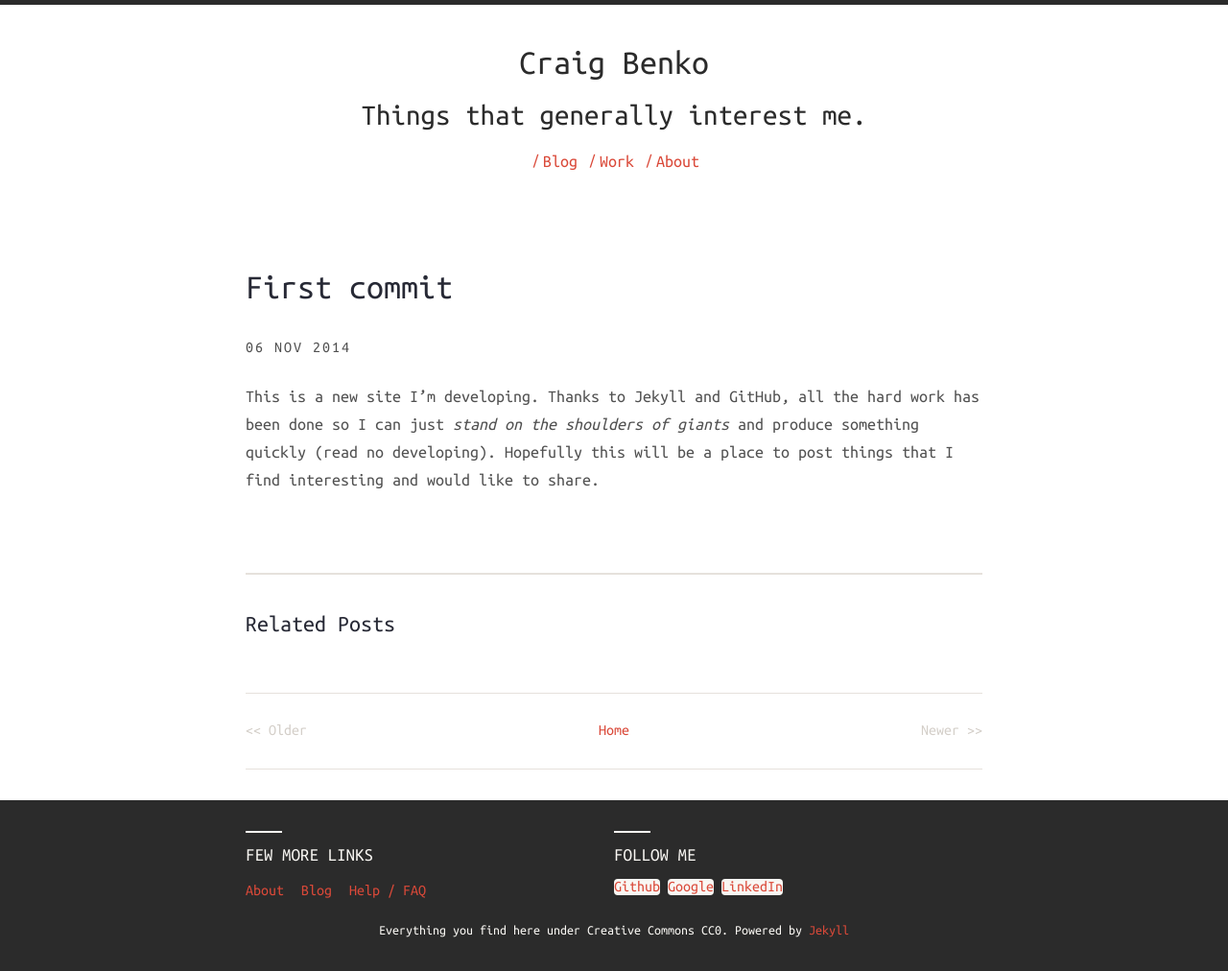
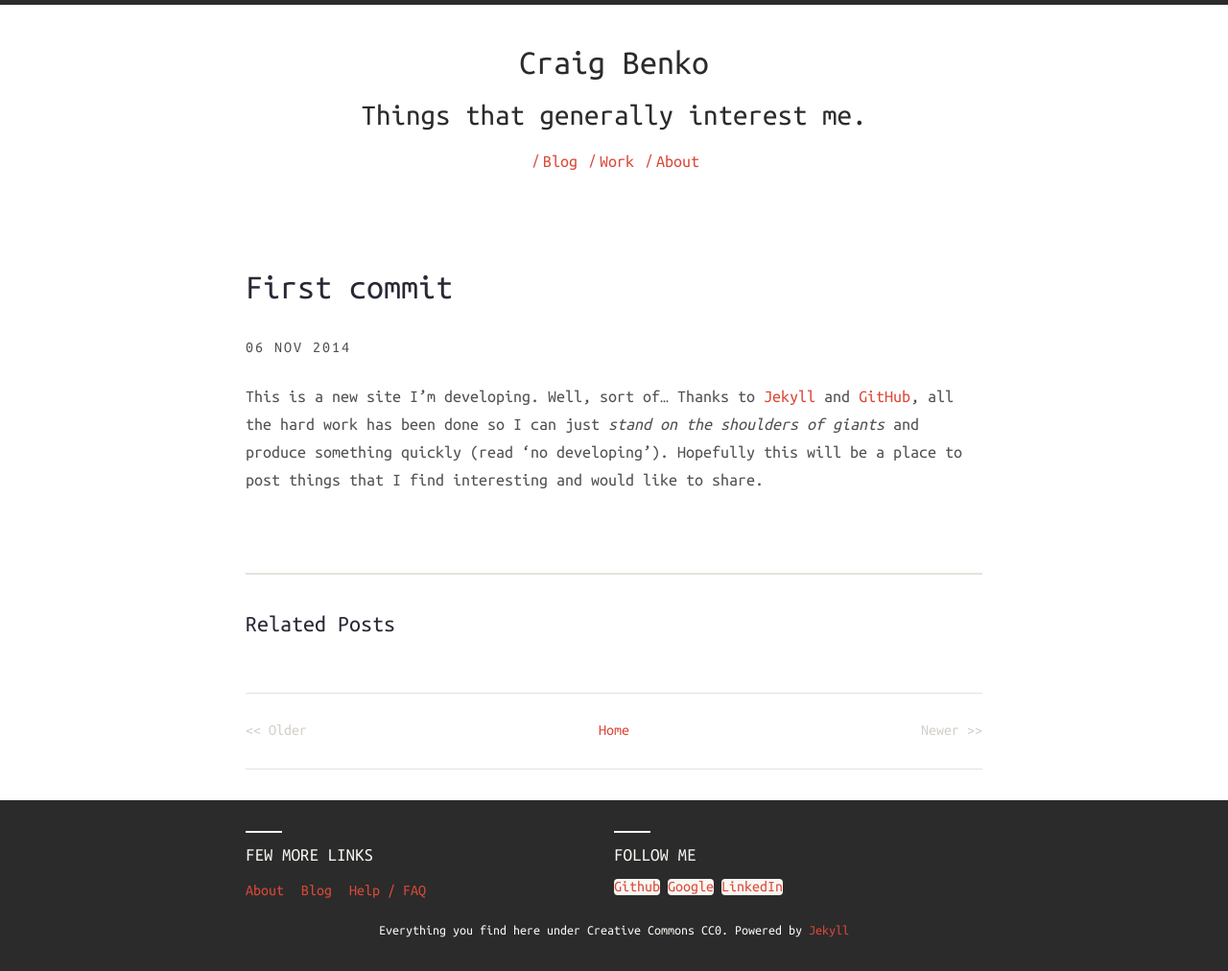
Before and after one commit to c-benko/Website, a Jekyll site: the page built from _posts/2014-11-06-First-commit.md, in a window 1280 px wide. Shown: the whole page at 96% size. Built offline with Jekyll 4.4.1, drawn with Linux system fonts in a browser that asks for light colours; nearby versions of some CDN libraries.

Commit message:
first post

```diff
--- a/_posts/2014-11-06-First-commit.md
+++ b/_posts/2014-11-06-First-commit.md
@@ -2,9 +2,12 @@
 layout: post
 title:  "First commit"
 date:   2014-11-06 15:36
-description: This is a new site I'm developing.
+description: This is a new site I'm developing. Well, sort of...
 categories:
 - blog
 ---
 
-This is a new site I'm developing. Thanks to Jekyll and GitHub, all the hard work has been done so I can just *stand on the shoulders of giants* and produce something quickly (read no developing). Hopefully this will be a place to post things that I find interesting and would like to share.
+This is a new site I'm developing. Well, sort of... Thanks to [Jekyll][jekyll] and [GitHub][git], all the hard work has been done so I can just *stand on the shoulders of giants* and produce something quickly (read 'no developing'). Hopefully this will be a place to post things that I find interesting and would like to share.
+
+[jekyll]: http://http://jekyllrb.com/
+[git]: http://github.com
```
